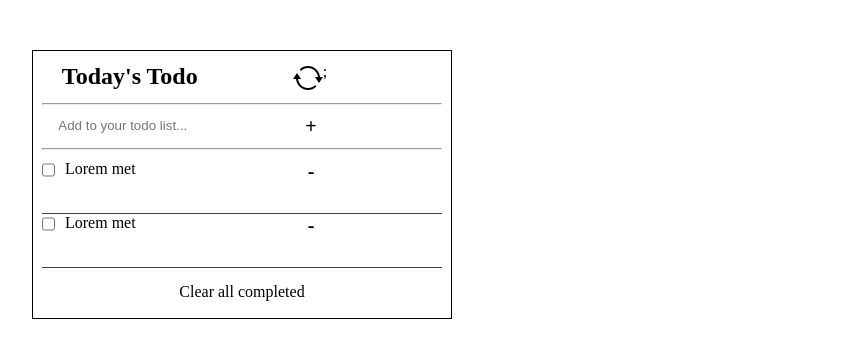
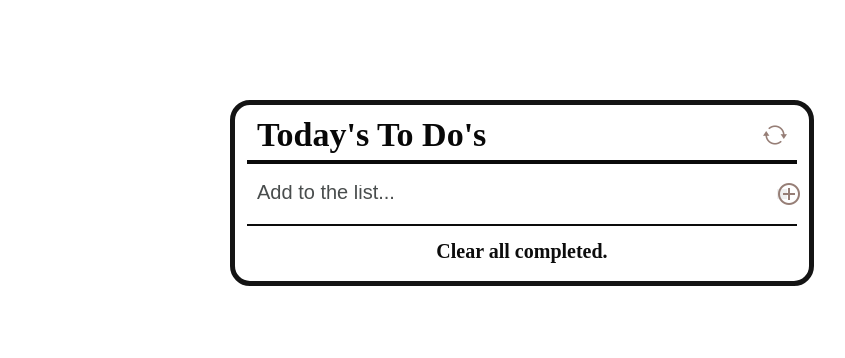
Before and after one commit to nunegabriel/toDo-list-app, a website built with webpack: page src/index.html in a window 1280 px wide. Shown: the whole page, without its empty margins (118-963 px from the left). Built offline with nearby package versions, Linux system fonts and the light colour scheme.

Commit message:
function added

```diff
--- a/src/index.html
+++ b/src/index.html
@@ -1,29 +1,32 @@
 <!DOCTYPE html>
-<html>
+<html lang="en">
   <head>
-    <meta charset="utf-8" />
-    <title>Todo</title>
-    <script src="https://unpkg.com/lodash@4.17.20"></script>
+    <meta charset="UTF-8">
+    <meta name="viewport" content="width=device-width, initial-scale=1.0">
+    <title>To-Do List</title>
   </head>
   <body>
     <main>
+      <div class ="section">
+        <div class="heading">
+          <h1>Today's To Do's</h1>
+          <div id="title-icon">
 
-    <div class="container">
-      <div class="heading">
+          </div>
+        </div>
+        <div id="main-area">
+          <form id="form-data">
+            <input placeholder="Add to the list..." id="id-input">
+            <button type="submit" id="add-icon" ></button>
+          </form>
+        </div>
+        <ul id="id-list"></ul>
+        <div class="bottom">
+          <a href="#" id="clear">Clear all completed.</a>
+        </div>
+      </div>
+      <p class="notice"></p>
 
-      </div><hr>
-      <div class="main-area">
-
-      </div><hr>
-      <div class="list">
-
-      </div>
-
-      <div class="clear">
-       <a href=""> Clear all completed</a>
-      </div>
-    </div>
-  </main>
-    <script src="./src/index.js"></script>
+    </main>
   </body>
 </html>
--- a/src/index.js
+++ b/src/index.js
@@ -1,51 +1,45 @@
 import './style.css';
-import refreshIcon from './img/refreshIcon.png';
+import titleIcon from './img/refresh.png';
+import addIcon from './img/add.png';
+import todoList from './modules/functions.js';
 
-const todoList = [{
-  description: 'Lorem met',
-  bool: 'false',
-  index: '1',
-},
+const check = ()=> {
+    const inputChecks = document.querySelectorAll('.check');
+    inputChecks.forEach((check) => {
+      check.addEventListener('change', (event) => {
+        let todoList = [];
+        let arr =[];
+        todoList = JSON.parse(localStorage.getItem('todoList') || arr);
+        todoList.forEach((todo) => {
+          if ((event.target.id === `input${todo.index}`) && (todo.completed === false)) {
+            todo.completed = true;
+            event.target.checked = true;
+            localStorage.setItem('todoList', JSON.stringify(todoList));
+          } else if ((event.target.id === `input${todo.index}`) && (todo.completed === true)) {
+            todo.completed = false;
+            event.target.checked = false;
+            localStorage.setItem('todoList', JSON.stringify(todoList));
+          }
+        });
+      });
+   });
+}
 
-{
-  description: 'Lorem met',
-  bool: 'false',
-  index: '2',
-}];
+const doInput = document.getElementById('id-input');
+const titleSpan = document.getElementById('title-icon');
+const addSpan = document.getElementById('add-icon');
+const icon1 = new Image();
+icon1.src = titleIcon;
+icon1.classList.add('reset');
+const icon2 = new Image();
+icon2.src = addIcon;
+titleSpan.appendChild(icon1);
+addSpan.appendChild(icon2);
+doInput.focus();
 
-const displayTodo = () => {
-  const heading = document.querySelector('.heading');
-  heading.innerHTML = ` <div class="title">
-  <h1>Today's Todo</h1>
-</div>
-<div class="refresh">
-<img class = "icon" src="${refreshIcon}" alt="reload">;
-</div>`;
-
-  const mainArea = document.querySelector('.main-area');
-
-  mainArea.innerHTML = `<div>
-<input type="text" id="add-book" value="" placeholder="Add to your todo list...">
-</div>
-<div class="add">
-+
-</div>`;
-
-  const todoContainer = document.querySelector('.list');
-
-  todoList.forEach((task) => {
-    const taskList = document.createElement('div');
-    taskList.className = 'task';
-    taskList.id = 'task';
-    taskList.innerHTML = `<input type="checkbox" class="check">
-  <div class="items">
-  ${task.description}
-</div>
-<div class="dash">
-  -
-</div> `;
-    todoContainer.appendChild(taskList);
-  });
-};
-
-displayTodo();
+todoList.add();
+todoList.display();
+todoList.remove();
+todoList.edit();
+todoList.clear();
+check();
--- /dev/null
+++ b/src/modules/functions.js
@@ -0,0 +1,112 @@
+import removeIcon from '../img/remove.png';
+const icon3 = new Image();
+icon3.src = removeIcon;
+const todoList = [];
+
+export default class Todo {
+    constructor(todo) {
+        this.index = todoList.length + 1;
+        this.description = todo;
+        this.id = Date.now().toString();
+        this.completed = false;
+    }
+
+    static display = () => {
+        const todoItems = document.getElementById('id-list');
+        const todoList = JSON.parse(localStorage.getItem('todoList') || '[]');
+        let inputCheck = '';
+        todoItems.innerHTML = '';
+        todoList.forEach((task) => {
+            if (task.completed === false) {
+                inputCheck = '';
+            } else {
+                inputCheck = 'checked';
+            }
+            todoItems.innerHTML += `
+          <li>
+            <span class="item-info">
+              <input ${inputCheck} type="checkbox" class="check" id="input${task.index}">
+              <input id="${task.index}" class="task-item" value="${task.description}">
+            </span>
+            <span id="item-icon">
+              <img src="${icon3.src}" class="remove" id="${task.id}" alt="Remove Task" title="Remove Task">
+            </span>
+          </li>
+          `;
+        });
+    }
+
+
+    static add = () => {
+        const alert = document.querySelector('.notice');
+        let arr, todoList = [];
+        const inputForm = document.querySelector('#form-data');
+        const doInput = document.querySelector('#id-input');
+        inputForm.addEventListener('submit', (event) => {
+            event.preventDefault();
+            todoList = JSON.parse(localStorage.getItem('todoList') || arr);
+            if (doInput.value !== '') {
+                const todoItem = new Todo(doInput.value);
+                todoList.push(todoItem);
+                todoList.forEach((todo) => {
+                    todo.index ;
+                });
+                localStorage.setItem('todoList', JSON.stringify(todoList));
+                doInput.value = '';
+                window.location.reload();
+            } else {
+                alert.style.display = 'flex';
+                alert.innerText = 'Invalid input';
+            }
+        });
+    }
+
+    static remove  = () => {
+        const removeIcon = document.querySelectorAll('.remove');
+        let arr = [];
+           removeIcon.forEach((icon) => {
+            icon.addEventListener('click', (event) => {
+                let todoList = JSON.parse(localStorage.getItem('todoList') || arr);
+                todoList = todoList.filter((todo) => todo.id !== event.target.id);
+                todoList.forEach((todo) => {
+                    todo.index ;
+                });
+                localStorage.setItem('todoList', JSON.stringify(todoList));
+                window.location.reload();
+            });
+        });
+    }
+
+    static clear() {
+        let arr = [];
+        const clearButton = document.querySelector('#clear');
+        clearButton.addEventListener('click', () => {
+            let todoList = JSON.parse(localStorage.getItem('todoList') || '[]');
+            todoList = todoList.filter((task) => task.completed === false);
+            localStorage.setItem('todoList', JSON.stringify(todoList));
+            window.location.reload();
+        });
+    }
+
+    static edit = () => {
+        const taskItems = document.querySelectorAll('.task-item');
+        taskItems.forEach((element) => {
+            const eventClick = () => {
+                element.setAttribute('contenteditable', 'true');
+            };
+            const eventFocus = () => {
+                const todoList = JSON.parse(localStorage.getItem('todoList') || '[]');
+                element.style.background = 'none';
+                todoList.forEach((task) => {
+                    if (task.index.toString() === element.id) {
+                        task.description = element.value;
+                        localStorage.setItem('todoList', JSON.stringify(todoList));
+                    }
+                });
+            }
+            element.addEventListener('click', eventClick);
+            element.addEventListener('focusout', eventFocus);
+        });
+    }
+
+}
--- a/src/style.css
+++ b/src/style.css
@@ -3,133 +3,166 @@
 * {
   margin: 0;
   padding: 0;
-  box-sizing: border-box;
 }
 
-.container {
+.reset {
+  display: flex;
+}
+
+h1 {
+  font-size: 34px;
+  color: #080808;
+}
+
+main {
   display: flex;
   flex-direction: column;
+  margin: 100px auto;
   align-items: center;
-  padding: 2px;
-  border: 1px solid black;
-  width: 420px;
-  margin-top: 50px;
-  margin-left: 150px;
-  margin-right: 60px;
 }
 
+/* stylelint-enable */
 .heading {
   display: flex;
-  padding: 10px;
+  align-items: center;
+  height: 50px;
+  padding: 0 10px;
+  justify-content: space-between;
+   border-bottom: 4px solid #0a0a0a;
 }
 
-.heading-1 {
+form {
+  width: 100%;
   display: flex;
-  padding: 10px;
-}
-
-.refresh {
-  display: flex;
-  margin: 0 5px;
-  padding: 0 90px;
+  flex-direction: row;
+  align-items: center;
   justify-content: space-between;
 }
 
-.title {
+#add-icon {
+  height: 10px;
+  width: 10px;
+  border: none;
   display: flex;
-  font-size: 12px;
+  align-items: center;
 }
 
-.main-area {
+#reload {
+  height: 10px;
+  width: 10px;
+  border: none;
   display: flex;
-  padding: 10px;
-  margin-right: 39px;
+  align-items: center;
 }
 
-#outline {
-  outline: none;
-  display: flex;
+
+::placeholder {
+  color: #494d4d;
+  font-size: 20px;
+}
+
+#reload,
+#item-icon {
+  cursor: pointer;
+  transition: 1s;
+}
+
+/* stylelint-disable */
+.section {
+  padding: 5px 12px;
+  border: 5px solid #141414;
+  border-radius: 20px;
+  width: 550px;
 }
 
 input {
-  border-top-style: hidden;
-  border-right-style: hidden;
-  border-left-style: hidden;
-  border-bottom-style: hidden;
-  height: 20px;
+  width: 90%;
+  color: #080808;
+  outline: none;
+  border: none;
+  background: transparent;
 }
 
-.add {
+#item-icon {
   display: flex;
-  margin: 0 70px;
-  cursor: pointer;
-  font-size: 20px;
-  font-weight: bold;
+  align-items: center;
 }
 
-.add-1 {
+#main-area {
+  height: 60px;
   display: flex;
-  margin: 0 70px;
-  cursor: pointer;
-  font-size: 20px;
-  font-weight: bold;
+  border-bottom: 2px solid #0c0c0c;
+  align-items: center;
+  justify-content: space-between;
+  padding: 0 10px;
 }
 
-.list {
-  display: flex;
-  align-items: center;
-  margin-top: 10px;
-  flex-direction: column;
-  margin-right: 120px;
+#id-input {
+  font-size: 16px;
 }
 
-.items {
-  display: flex;
-  justify-content: space-between;
-  margin-right: 50px;
-}
-
-hr {
-  width: 400px;
-}
-
-.clear {
-  padding: 15px;
-}
-
-.dash {
-  margin-left: 122px;
+#add-icon {
   cursor: pointer;
-  height: 53px;
-  font-size: 20px;
-  font-weight: bold;
-}
-
-main {
-  align-items: center;
+  transition: 1s;
 }
 
 a {
   text-decoration: none;
-  color: black;
+  color: #0c0c0c;
+}
+
+.item-info {
+  display: flex;
+  align-items: center;
+  width: 95%;
+}
+
+.bottom {
+  display: flex;
+  height: 50px;
+  align-items: center;
+  justify-content: center;
+}
+
+#clear {
+  font-size: 20px;
+  font-weight: 700;
+}
+
+#clear:hover {
+  text-decoration: underline;
+}
+
+
+.notice {
+  color: #b80909;
+  margin: 26px 0;
+  font-size: 19px;
+  font-weight: 700;
 }
 
 li {
-  list-style: none;
+  display: flex;
+  align-items: center;
+  border-bottom: 2px solid #0f0f0f;
+  justify-content: space-between;
+  height: 50px;
+  padding: 0 10px;
+ }
+
+
+input.check {
+  width: 20px;
+  margin-right: 10px;
+  height: 20px;
 }
 
-.task {
-  display: flex;
-  margin-right: -120px;
-  border-bottom: 1px solid #423f3f;
-  width: 100px;
+.task-item {
+  font-size: 22px;
 }
 
-#task {
-  border-bottom: 1px solid #444242;
-  width: 400px;
+@media only screen and (max-width: 770px) {
+  .section {
+    width: 375px;
+  }
 }
-
-.check {
-  margin-right: 10px;
-}
```
Also changed, not shown: dist/1b5cfca3c97effa357e0.png (added), dist/465cdd1748b747d5986b.png (added), dist/a0c396d33d5513bbdc3d.png (added), dist/efde49d9123c12eab9a4.png (deleted), dist/index.html, dist/main.js, src/img/add.png (added), src/img/refresh.png (added), src/img/refreshIcon.png (deleted), src/img/remove.png (added).
